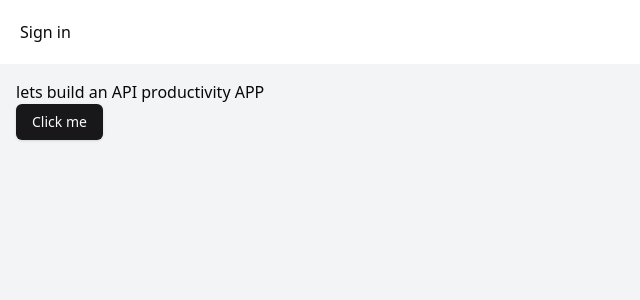
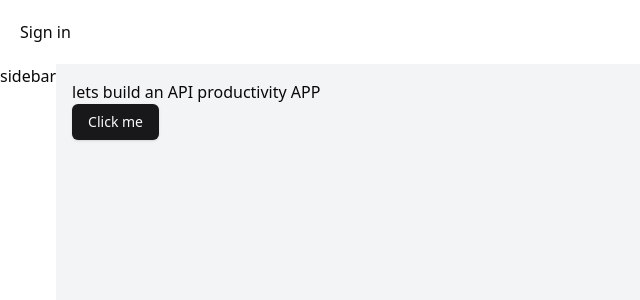
Before and after one commit to MubarekAdem/AI-Notion-clone, a Next.js app: page / in a window 1280 px wide. Shown: the top 300 px of the page, without its empty margins (0-640 px from the left). Built offline with nearby package versions, Linux system fonts and the light colour scheme; no server answers.

Commit message:
integrate Sidebar component into RootLayout

```diff
--- a/app/layout.tsx
+++ b/app/layout.tsx
@@ -3,6 +3,7 @@ import { ClerkProvider } from "@clerk/nextjs";
 import "./globals.css";
 
 import Header from "../components/Header";
+import Sidebar from "../components/ui/sidebar";
 
 export const metadata = {
   title: "Create Next App",
@@ -20,7 +21,7 @@ export default function RootLayout({
         <body>
           <Header />
           <div className="flex min-h-screen">
-            {/*sidebar*/}
+            <Sidebar />
 
           <div className="flex-1 p-4 bg-gray-100 overflow-y-auto scrollbar-hide">{children}</div>
           </div>
```
